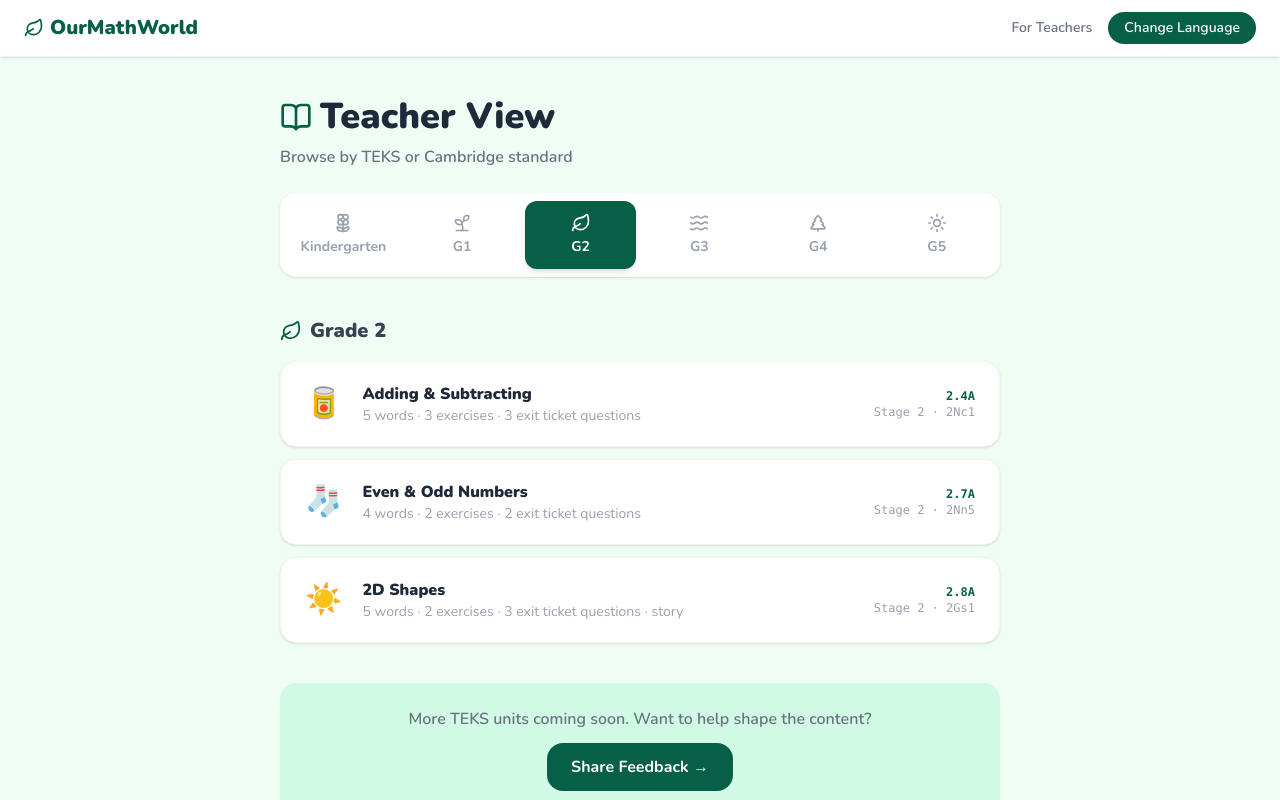
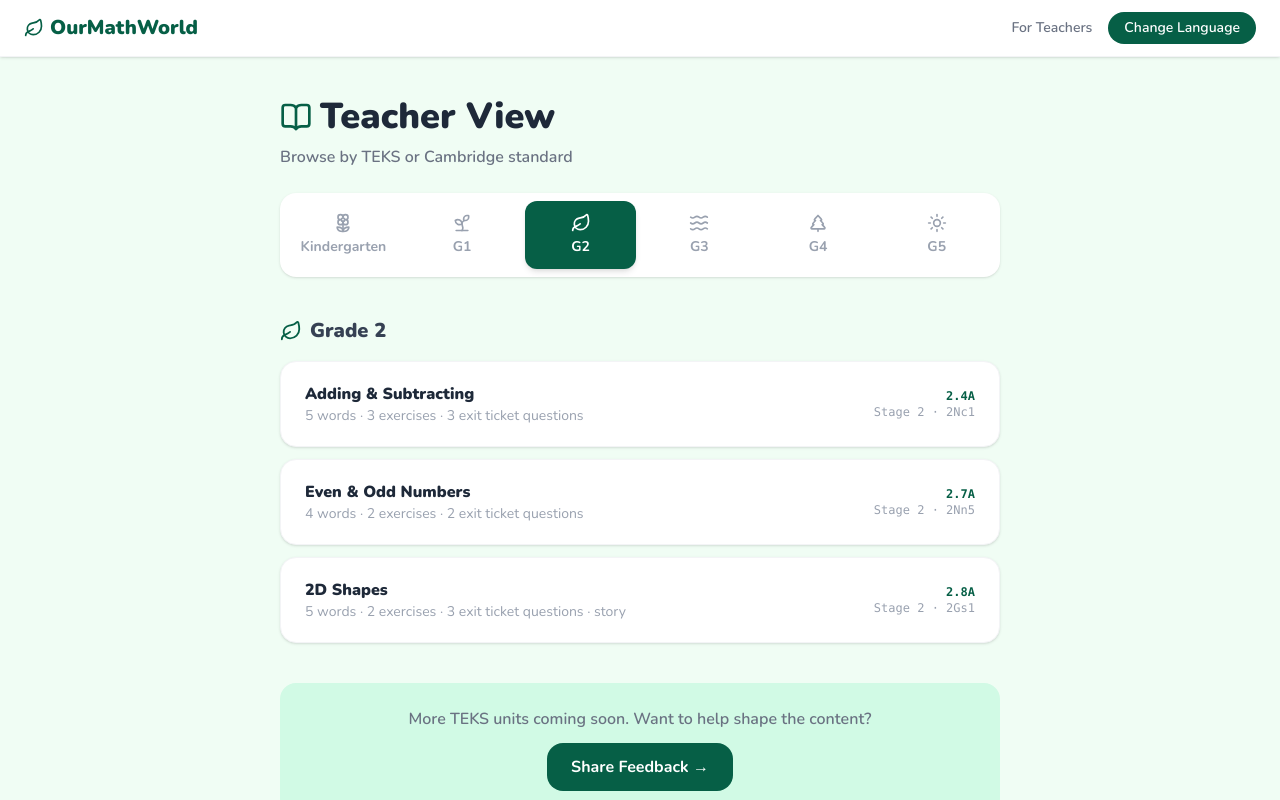
Before and after one commit to zeevaki/ourmathworld, a Next.js app: page /teacher in a window 1280 px wide. Shown: the top 800 px of the page. Built offline with nearby package versions, Linux system fonts and the light colour scheme.

Commit message:
Remove unit emoji icons from teacher page unit cards

```diff
--- a/app/teacher/page.tsx
+++ b/app/teacher/page.tsx
@@ -66,7 +66,6 @@ export default function TeacherPage() {
               href={`/student/${current.id}/${unit.teks}`}
               className="bg-white rounded-2xl px-6 py-5 shadow-sm border border-gray-100 hover:border-primary hover:shadow-md transition-all flex items-center gap-5"
             >
-              <span className="text-3xl">{unit.emoji}</span>
               <div className="flex-1">
                 <div className="font-black text-gray-800">{unit.title.en}</div>
                 <div className="text-gray-400 text-sm">
```
